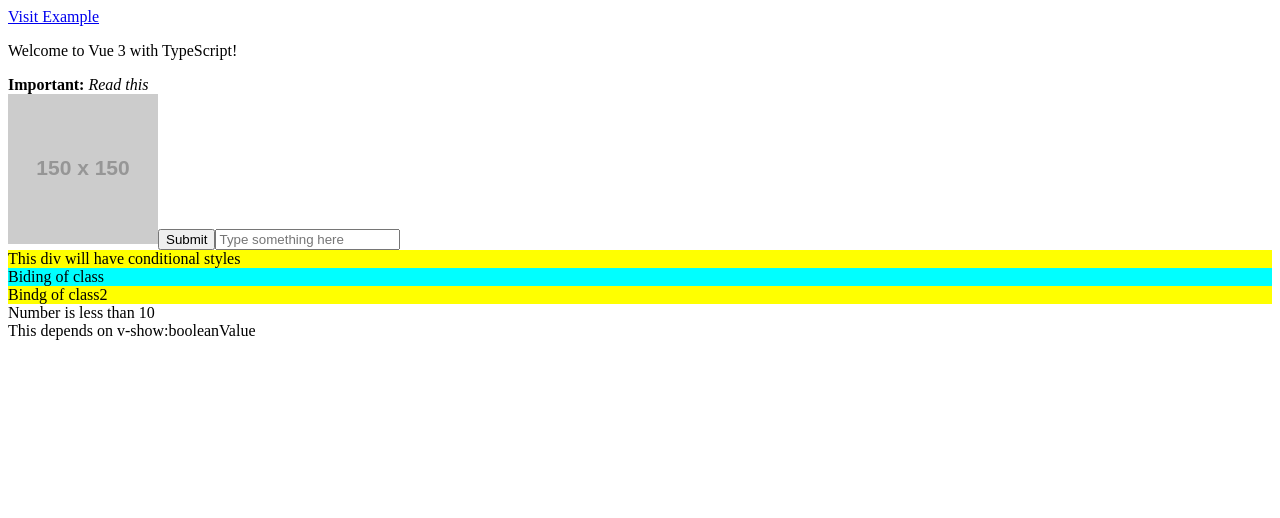
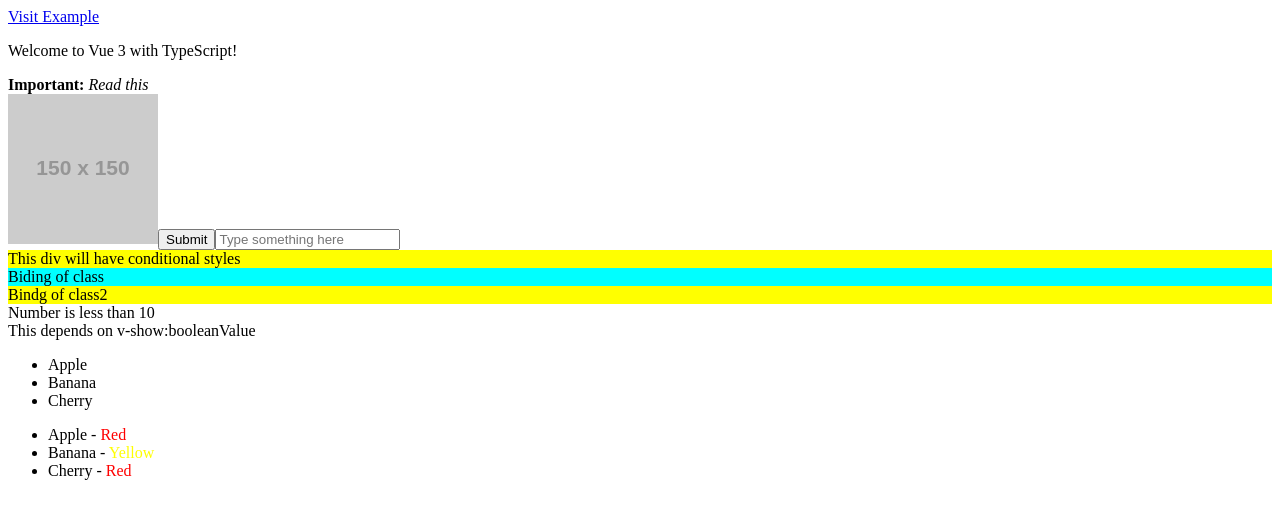
Before and after one commit to harshjhaSparrow/vueJs, a Vue app: page / in a window 1280 px wide. Shown: the top 518 px of the page. Built offline with nearby package versions, Linux system fonts and the light colour scheme.

Commit message:
Vue js list rendering using v-for

```diff
--- a/src/App.vue
+++ b/src/App.vue
@@ -1,5 +1,6 @@
 <script setup lang="ts">
 import { reactive, ref } from "vue";
+
 // Define reactive data
 const message = ref("Welcome to Vue 3 with TypeScript!");
 const htmlContent = ref("<strong>Important:</strong> <em>Read this</em>");
@@ -10,6 +11,13 @@ const number = ref(0);
 const showElementBoolean = ref(true);
 const inputValue = ref("");
 const isLarge = ref(false); // Boolean for conditional style
+const items = ref(["Apple", "Banana", "Cherry"]); // List of items for rendering
+// Define a list of objects
+const fruits = ref([
+  { name: "Apple", color: "Red" },
+  { name: "Banana", color: "Yellow" },
+  { name: "Cherry", color: "Red" },
+]);
 // Define styles conditionally
 const computedStyles: any = reactive({
   backgroundColor: "yellow",
@@ -42,6 +50,19 @@ const class2 = ref("highlighted"); // This should be a class name as a string
     <div v-else-if="number === 10">Number is exactly 10</div>
     <div v-else>Number is less than 10</div>
     <div v-show="showElementBoolean">This depends on v-show:booleanValue</div>
+
+    <!-- List rendering with v-for -->
+    <ul>
+      <li v-for="item in items" :key="item">
+        {{ item }}
+      </li>
+    </ul>
+    <ul>
+      <li v-for="(fruit, index) in fruits" :key="index">
+        {{ fruit.name }} -
+        <span :style="{ color: fruit.color }">{{ fruit.color }}</span>
+      </li>
+    </ul>
   </div>
 </template>
 
@@ -53,7 +74,7 @@ const class2 = ref("highlighted"); // This should be a class name as a string
   background-color: aqua;
 }
 .class2 {
-  color: "red";
+  color: red; /* Fix color definition */
 }
 .large-text {
   font-size: 24px;
```
